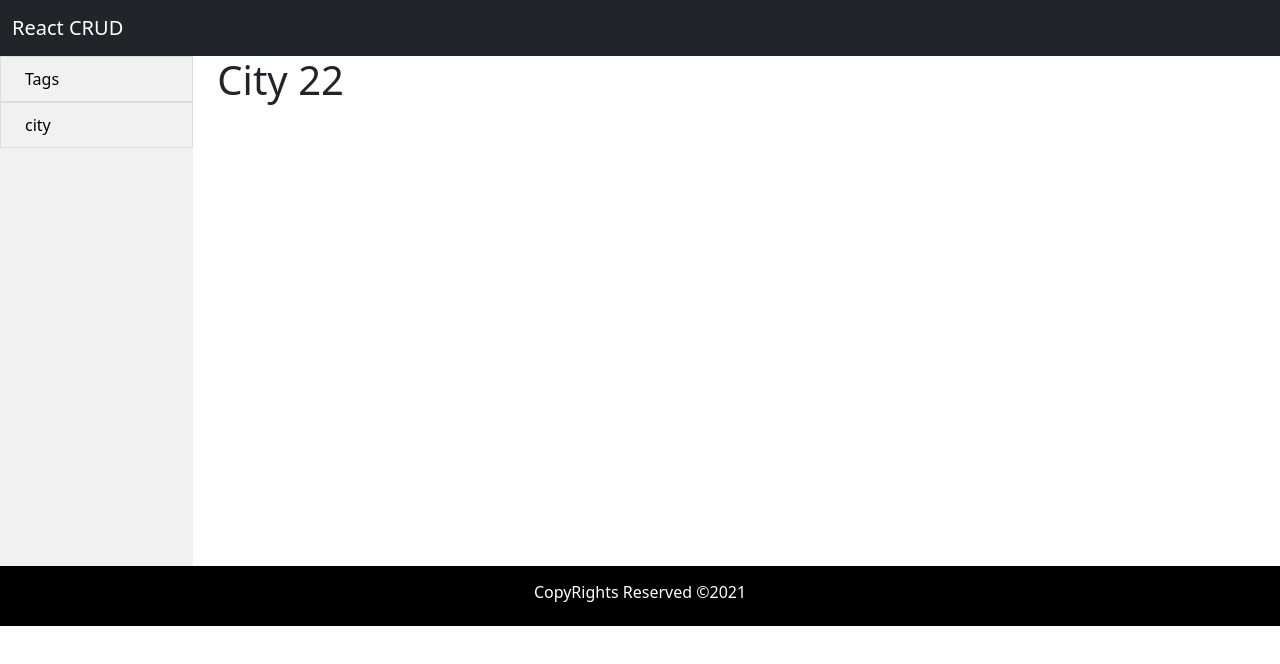
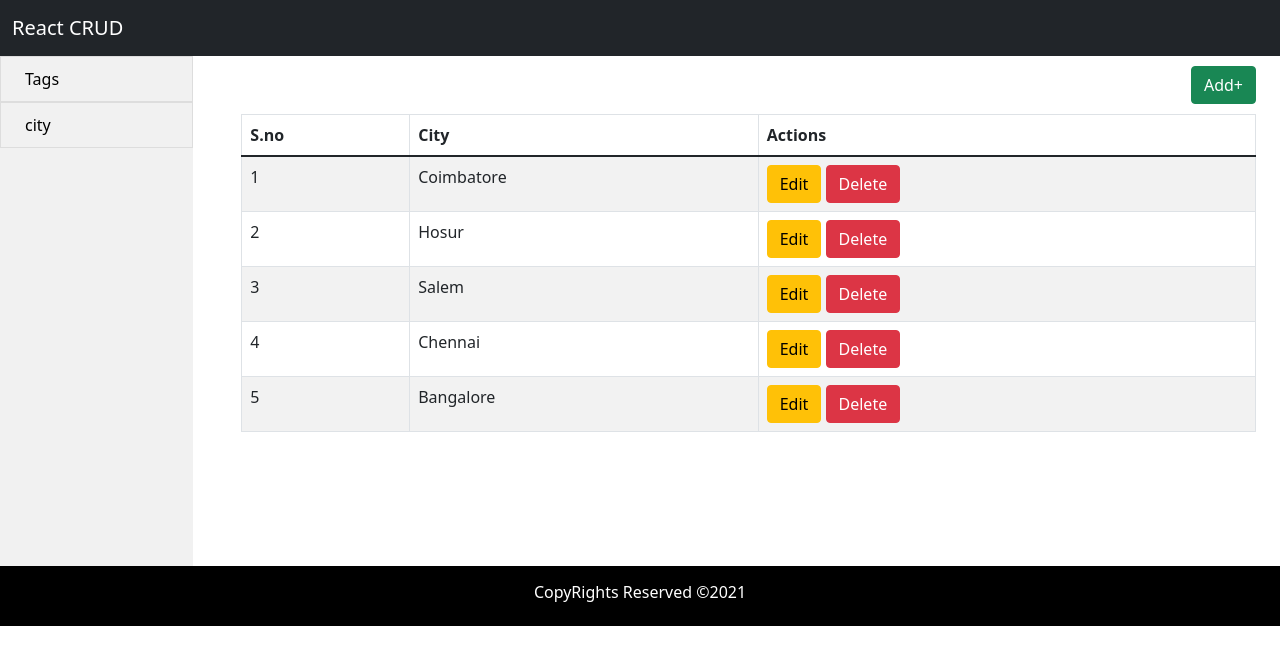
Before and after one commit to Vinoo-GIT/crud-operation, a React (Create React App) app: page /city in a window 1280 px wide. Shown: the top 664 px of the page. Built offline with nearby package versions, Linux system fonts and the light colour scheme.

Commit message:
Table Content added

```diff
--- a/src/City.js
+++ b/src/City.js
@@ -1,7 +1,62 @@
+import { Container } from 'react-bootstrap';
+import Button from 'react-bootstrap/Button'
+import Table from 'react-bootstrap/Table'
+import './Styles/table.css';
+
 const City = () =>{
-  return<div>
-      <h1> City 22</h1>
-  </div>
+
+return<Container>
+<div><Button id ="add_click_btn" className = "Add_btn" variant="success">Add+</Button>{' '}</div>
+
+<Table striped bordered hover>
+  <thead>
+    <tr>
+      <th>S.no</th>
+      <th>City</th>
+      <th>Actions</th>
+
+    </tr>
+  </thead>
+  <tbody>
+    <tr>
+      <td>1</td>
+      <td>Coimbatore</td>
+      <td> <Button variant="warning">Edit</Button>{' '}
+      <Button variant="danger">Delete</Button></td>
+
+    </tr>
+    <tr>
+      <td>2</td>
+      <td>Hosur</td>
+      <td> <Button variant="warning">Edit</Button>{' '}
+      <Button variant="danger">Delete</Button></td>
+
+    </tr>
+    <tr>
+      <td>3</td>
+      <td>Salem</td>
+      <td> <Button variant="warning">Edit</Button>{' '}
+      <Button variant="danger">Delete</Button></td>
+
+    </tr>
+    <tr>
+      <td>4</td>
+      <td>Chennai</td>
+      <td> <Button variant="warning">Edit</Button>{' '}
+      <Button variant="danger">Delete</Button></td>
+
+    </tr>
+    <tr>
+      <td>5</td>
+      <td>Bangalore</td>
+      <td> <Button variant="warning">Edit</Button>{' '}
+      <Button variant="danger">Delete</Button></td>
+
+    </tr>
+  </tbody>
+</Table>
+</Container>
+
 };
 
 export default City;
--- /dev/null
+++ b/src/Styles/table.css
@@ -0,0 +1,5 @@
+.Add_btn{
+    float: right;
+    margin-top: 10px;
+    margin-bottom: 10px;
+}
--- a/src/Tags.js
+++ b/src/Tags.js
@@ -1,7 +1,61 @@
+import { Container } from 'react-bootstrap';
+import Button from 'react-bootstrap/Button'
+import Table from 'react-bootstrap/Table'
+import './Styles/table.css';
+
 const Tags = () =>{
-    return<div>
-        <h1 className="Tags-list"> Tags 22</h1>
-    </div>
-  };
+    return<Container>
+    <div><Button id ="add_click_btn" className = "Add_btn" variant="success">Add+</Button>{' '}</div>
+
+    <Table striped bordered hover>
+      <thead>
+        <tr>
+          <th>S.no</th>
+          <th>Tags</th>
+          <th>Actions</th>
+
+        </tr>
+      </thead>
+      <tbody>
+        <tr>
+          <td>1</td>
+          <td>Kia</td>
+          <td> <Button variant="warning">Edit</Button>{' '}
+      <Button variant="danger">Delete</Button></td>
+
+        </tr>
+        <tr>
+          <td>2</td>
+          <td>Ford</td>
+          <td> <Button variant="warning">Edit</Button>{' '}
+      <Button variant="danger">Delete</Button></td>
+
+        </tr>
+        <tr>
+          <td>3</td>
+          <td>Honda</td>
+          <td> <Button variant="warning">Edit</Button>{' '}
+      <Button variant="danger">Delete</Button></td>
+
+        </tr>
+        <tr>
+          <td>4</td>
+          <td>Hyndai</td>
+          <td> <Button variant="warning">Edit</Button>{' '}
+      <Button variant="danger">Delete</Button></td>
+
+        </tr>
+        <tr>
+          <td>5</td>
+          <td>Tata</td>
+          <td> <Button variant="warning">Edit</Button>{' '}
+      <Button variant="danger">Delete</Button></td>
+
+        </tr>
+      </tbody>
+    </Table>
+    </Container>
+
+    };
 
   export default Tags;
```
